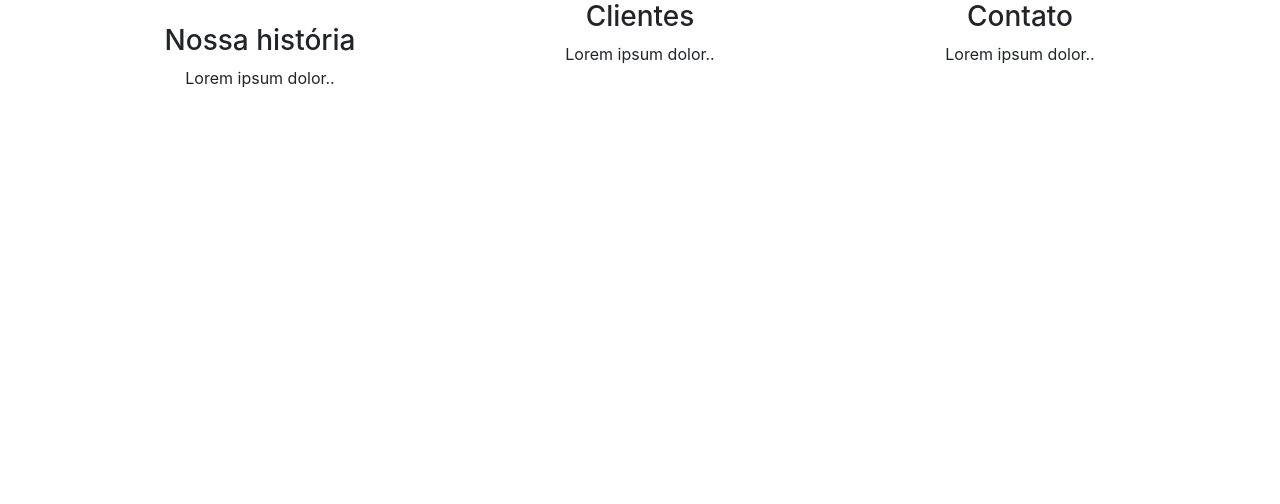
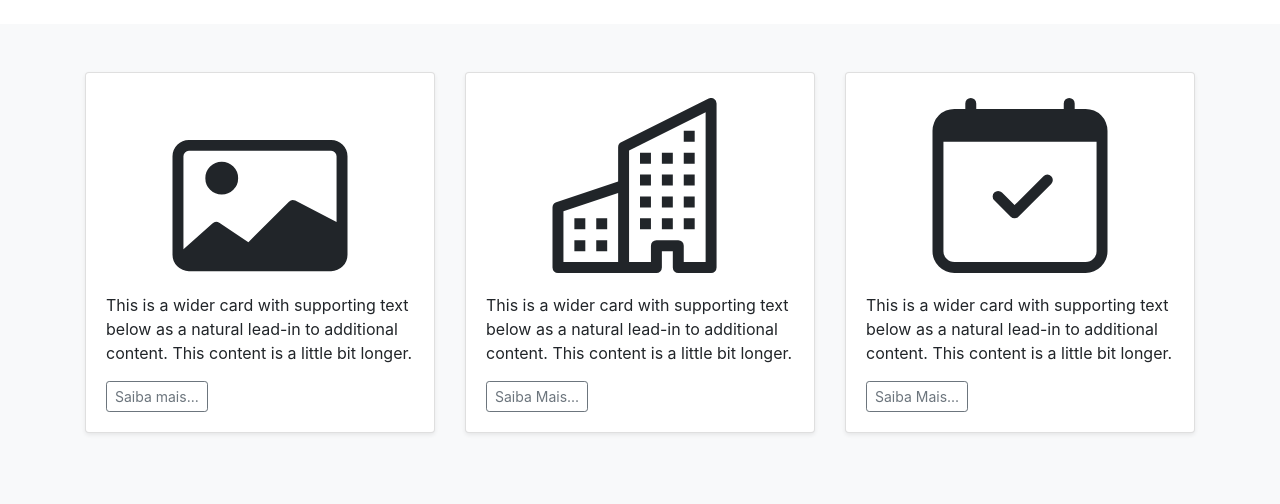
Before and after one commit to Jaelcio-de-Araujo/SiteResponsivo, a PHP site: page /content/content.html in a window 1280 px wide. Shown: the top 504 px of the page. Run offline with PHP 8.4, Linux system fonts and the light colour scheme.

Commit message:
Site v2 - conteudo do meio montado

```diff
--- a/content/content.html
+++ b/content/content.html
@@ -5,7 +5,7 @@
     <meta name="viewport" content="width=device-width, initial-scale=1.0">
     <title>Batisfon - Experieência e Qualidade em transportar</title>
     <link rel="preconnect" href="https://fonts.gstatic.com">
-    <link href="https://fonts.googleapis.com/css2?family=Oswald:wght@300&display=swap" rel="stylesheet">
+	<link href="https://fonts.googleapis.com/css2?family=Roboto&display=swap" rel="stylesheet">
 
     <!--  Importação do bootstrap -->
     <link rel="stylesheet" href="https://cdn.jsdelivr.net/npm/bootstrap@4.5.3/dist/css/bootstrap.min.css" integrity="sha384-TX8t27EcRE3e/ihU7zmQxVncDAy5uIKz4rEkgIXeMed4M0jlfIDPvg6uqKI2xXr2" crossorigin="anonymous">
@@ -24,22 +24,65 @@
 </head>
 <body>
 
-  <div class="container">
-    <div class="row">
-      <div class="col-sm-4">
-        <div class="col-sm-4">
-          <img src="" alt="">
+<br>
+<div class="album py-5 bg-light">
+        <div class="container">
+
+          <div class="row">
+            <div class="col-md-4">
+              <div class="card mb-4 shadow-sm">
+                <div class="card-body">
+				<svg width="200px" height="200px" viewBox="0 0 16 16" class="bi bi-card-image" fill="currentColor" xmlns="http://www.w3.org/2000/svg" style="display: block;
+    margin-left: auto;
+    margin-right: auto; padding-top:25px;">
+				<path fill-rule="evenodd" d="M14.5 3h-13a.5.5 0 0 0-.5.5v9c0 .013 0 .027.002.04V12l2.646-2.354a.5.5 0 0 1 .63-.062l2.66 1.773 3.71-3.71a.5.5 0 0 1 .577-.094L15 9.499V3.5a.5.5 0 0 0-.5-.5zm-13-1A1.5 1.5 0 0 0 0 3.5v9A1.5 1.5 0 0 0 1.5 14h13a1.5 1.5 0 0 0 1.5-1.5v-9A1.5 1.5 0 0 0 14.5 2h-13zm4.502 3.5a1.5 1.5 0 1 1-3 0 1.5 1.5 0 0 1 3 0z"/>
+				</svg>
+                  <p class="card-text">This is a wider card with supporting text below as a natural lead-in to additional content. This content is a little bit longer.</p>
+                  <div class="d-flex justify-content-between align-items-center">
+                    <div class="btn-group">
+                      <button type="button" class="btn btn-sm btn-outline-secondary">Saiba mais...</button>
+                    </div>
+                  </div>
+                </div>
+              </div>
+            </div>
+            <div class="col-md-4">
+              <div class="card mb-4 shadow-sm">
+                <svg width="200px" height="200px" viewBox="0 0 16 16" class="bi bi-building" fill="currentColor" xmlns="http://www.w3.org/2000/svg" style="display: block;
+    margin-left: auto;
+    margin-right: auto; padding-top:25px;">
+				  <path fill-rule="evenodd" d="M14.763.075A.5.5 0 0 1 15 .5v15a.5.5 0 0 1-.5.5h-3a.5.5 0 0 1-.5-.5V14h-1v1.5a.5.5 0 0 1-.5.5h-9a.5.5 0 0 1-.5-.5V10a.5.5 0 0 1 .342-.474L6 7.64V4.5a.5.5 0 0 1 .276-.447l8-4a.5.5 0 0 1 .487.022zM6 8.694L1 10.36V15h5V8.694zM7 15h2v-1.5a.5.5 0 0 1 .5-.5h2a.5.5 0 0 1 .5.5V15h2V1.309l-7 3.5V15z"/>
+				  <path d="M2 11h1v1H2v-1zm2 0h1v1H4v-1zm-2 2h1v1H2v-1zm2 0h1v1H4v-1zm4-4h1v1H8V9zm2 0h1v1h-1V9zm-2 2h1v1H8v-1zm2 0h1v1h-1v-1zm2-2h1v1h-1V9zm0 2h1v1h-1v-1zM8 7h1v1H8V7zm2 0h1v1h-1V7zm2 0h1v1h-1V7zM8 5h1v1H8V5zm2 0h1v1h-1V5zm2 0h1v1h-1V5zm0-2h1v1h-1V3z"/>
+				</svg>
+                <div class="card-body">
+                  <p class="card-text">This is a wider card with supporting text below as a natural lead-in to additional content. This content is a little bit longer.</p>
+                  <div class="d-flex justify-content-between align-items-center">
+                    <div class="btn-group">
+                      <button type="button" class="btn btn-sm btn-outline-secondary">Saiba Mais...</button>
+                    </div>
+                  </div>
+                </div>
+              </div>
+            </div>
+            <div class="col-md-4">
+              <div class="card mb-4 shadow-sm">
+			  <svg width="200px" height="200px" viewBox="0 0 16 16" class="bi bi-calendar-check" fill="currentColor" xmlns="http://www.w3.org/2000/svg" style="display: block;
+    margin-left: auto;
+    margin-right: auto; padding-top:25px;">
+			  <path fill-rule="evenodd" d="M3.5 0a.5.5 0 0 1 .5.5V1h8V.5a.5.5 0 0 1 1 0V1h1a2 2 0 0 1 2 2v11a2 2 0 0 1-2 2H2a2 2 0 0 1-2-2V3a2 2 0 0 1 2-2h1V.5a.5.5 0 0 1 .5-.5zM1 4v10a1 1 0 0 0 1 1h12a1 1 0 0 0 1-1V4H1z"/>
+			  <path fill-rule="evenodd" d="M10.854 7.146a.5.5 0 0 1 0 .708l-3 3a.5.5 0 0 1-.708 0l-1.5-1.5a.5.5 0 1 1 .708-.708L7.5 9.793l2.646-2.647a.5.5 0 0 1 .708 0z"/>
+			</svg>
+                <div class="card-body">
+                  <p class="card-text">This is a wider card with supporting text below as a natural lead-in to additional content. This content is a little bit longer.</p>
+                  <div class="d-flex justify-content-between align-items-center">
+                    <div class="btn-group">
+                      <button type="button" class="btn btn-sm btn-outline-secondary">Saiba Mais...</button>
+                    </div>
+                  </div>
+                </div>
+              </div>
+            </div>
         </div>
-        <h3 style="text-align: center;">Nossa história</h3>
-        <p style="text-align: center;">Lorem ipsum dolor..</p>
-      </div>
-      <div class="col-sm-4">
-        <h3 style="text-align: center;">Clientes</h3>
-        <p style="text-align: center;">Lorem ipsum dolor..</p>
-      </div>
-      <div class="col-sm-4">
-        <h3 style="text-align: center;">Contato</h3>
-        <p style="text-align: center;">Lorem ipsum dolor..</p>
-      </div>
+        </div>
     </div>
-  </div>
+<br>
--- a/css/style.css
+++ b/css/style.css
@@ -32,7 +32,7 @@ heading h3{
     text-align: right;
     padding-top: 20px;
     color: white;
-    font-family: 'Oswald', sans-serif;
+    font-family: 'Roboto', sans-serif;
 }
 #btn_busca{
     background-color: #000066 !important;
@@ -137,8 +137,6 @@ ul, ol {
   transition: .22s ease;
 }
 
-
-
 /* Cel*/
 @media (max-width: 576px) {
 
@@ -210,12 +208,3 @@ ul, ol {
       }
 
 }
-
-@media (pointer: coarse) and (hover: none) {
-  header {
-    background: url('https://source.unsplash.com/XT5OInaElMw/1600x900') black no-repeat center center scroll;
-  }
-  header video {
-    display: none;
-  }
-}
--- a/footer/footer.html
+++ b/footer/footer.html
@@ -6,7 +6,7 @@
                 <div class="container">
                   <div class="row row-30">
                     <div class="col-md-4 col-xl-5">
-                      <div class="pr-xl-4"><a class="brand" href="index.html"><img class="brand-logo-light" src="../img/logo3.png" alt="" width="150" height="80"></a>
+                      <div class="pr-xl-4"><a class="brand" href="index.html"><img class="brand-logo-light" src="img/logo3.png" alt="" width="150" height="80"></a>
                         <p>A expressão Lorem ipsum em design gráfico e editoração é um texto padrão em latim utilizado</p>
                         <!-- Rights-->
                         <p class="rights"><span>©  </span><span class="copyright-year">2020</span><span> </span><span>Batisfon</span><span>. </span><span>Todos os Direitos Reservados.</span></p>
--- a/header/header.html
+++ b/header/header.html
@@ -5,7 +5,7 @@
     <meta name="viewport" content="width=device-width, initial-scale=1.0">
     <title>Batisfon - Experieência e Qualidade em transportar</title>
     <link rel="preconnect" href="https://fonts.gstatic.com">
-    <link href="https://fonts.googleapis.com/css2?family=Oswald:wght@300&display=swap" rel="stylesheet">
+	<link href="https://fonts.googleapis.com/css2?family=Roboto&display=swap" rel="stylesheet">
 
     <!--  Importação do bootstrap -->
     <link rel="stylesheet" href="https://cdn.jsdelivr.net/npm/bootstrap@4.5.3/dist/css/bootstrap.min.css" integrity="sha384-TX8t27EcRE3e/ihU7zmQxVncDAy5uIKz4rEkgIXeMed4M0jlfIDPvg6uqKI2xXr2" crossorigin="anonymous">
@@ -31,7 +31,7 @@
                 <img src="../img/logo3.png">
             </div>
             <heading>
-                <h3>Batisfon, Experiência e qualidade em transportar.</h3>
+                <h3>Batisfon, <strong>Experiência</strong> e <strong>qualidade</strong> em transportar.</h3>
             </heading>
         </div>
     </div>
--- /dev/null
+++ b/index.php
@@ -0,0 +1,4 @@
+<?php
+require_once('header/header.html');
+require_once('content/content.html');
+require_once('footer/footer.html');
```
Also changed, not shown: 1 other file.
